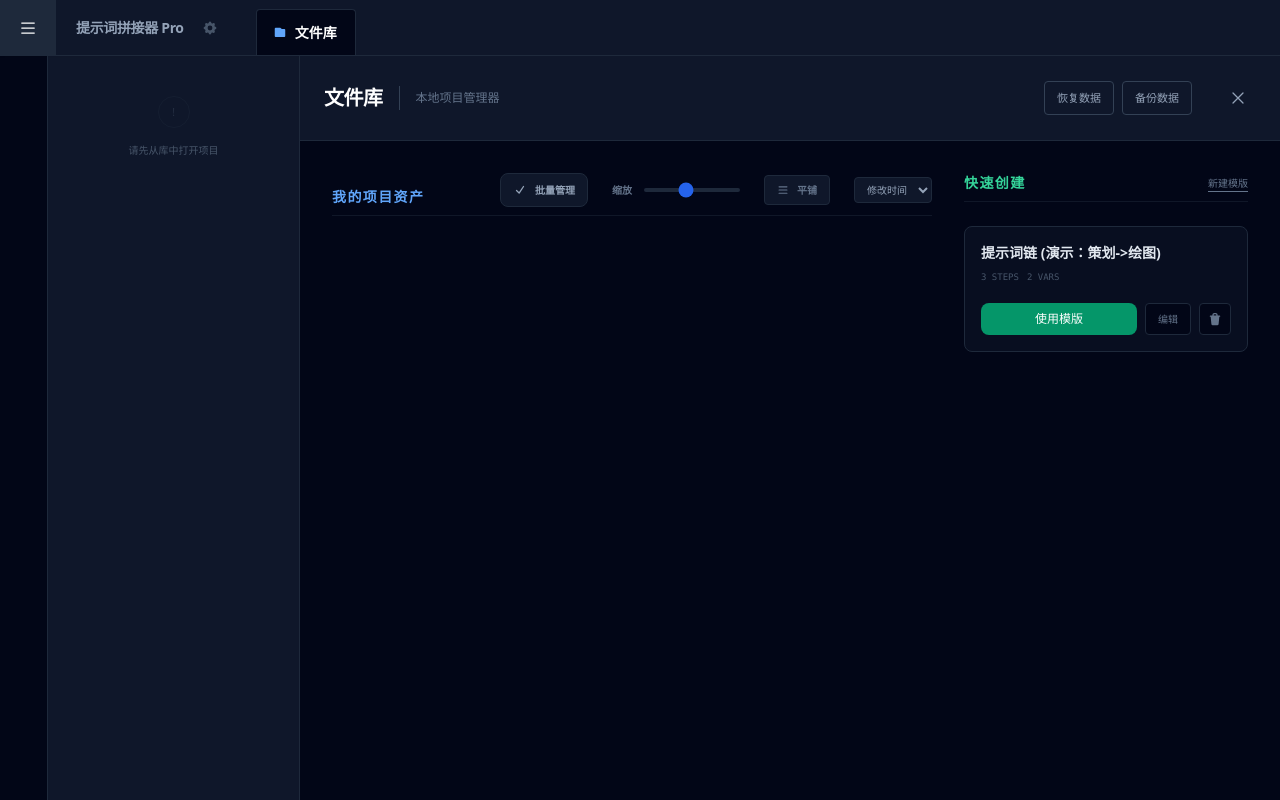
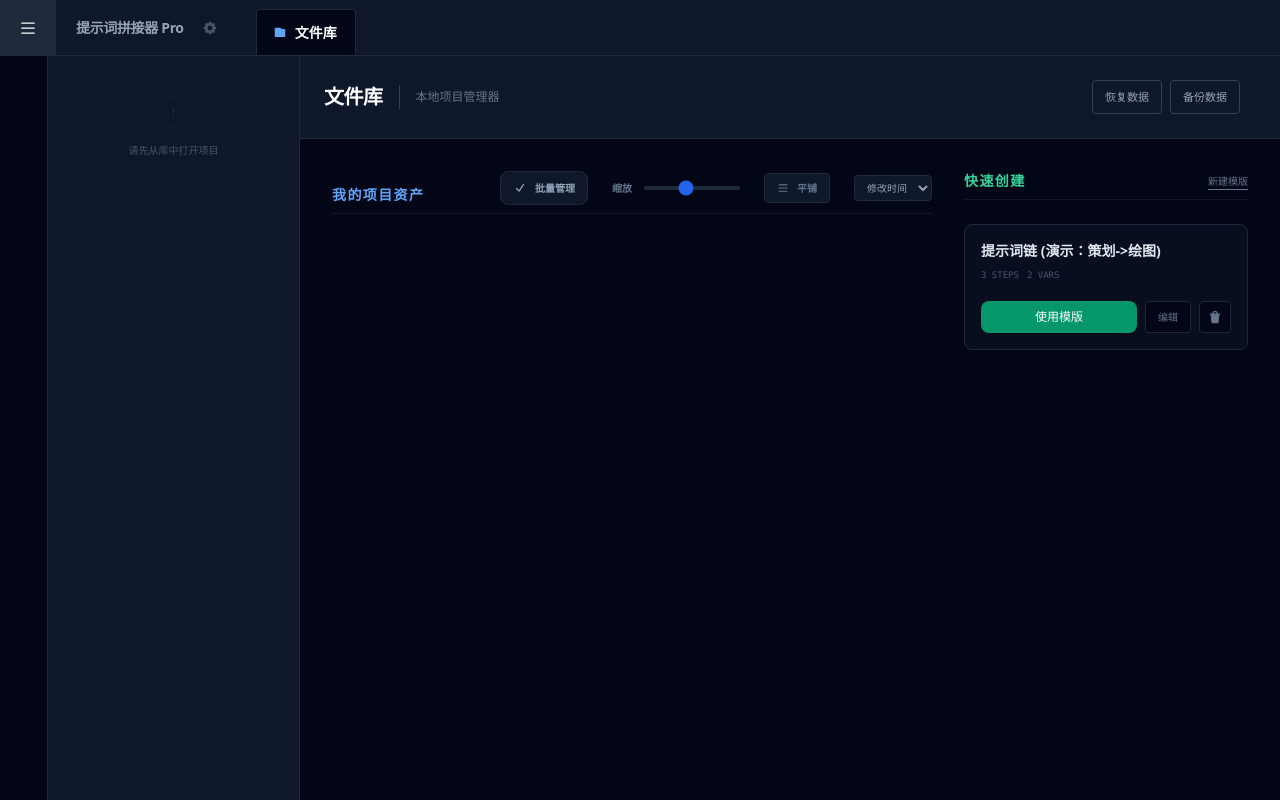
Before and after one commit to TheDarkXian/PromptWordCombiner, a React (Vite) app: page / in a window 1280 px wide. Built offline with nearby package versions, Linux system fonts and the light colour scheme.

Commit message:
删除了app.tsx的删除按钮

```diff
--- a/App.tsx
+++ b/App.tsx
@@ -247,7 +247,7 @@ const App: React.FC = () => {
                 onImportData={(p, t) => { setProjects(p); setTemplates(t); }}
                 onOpenExport={() => setIsExportModalOpen(true)}
                 onRequestAlert={openAlert}
-                onClose={() => { if(openTabIds.length > 0) setActiveTabId(openTabIds[0]); }}
+                //onClose={() => { if(openTabIds.length > 0) setActiveTabId(openTabIds[0]); }}
              />
            ) : activeProject && activeProjectTemplate ? (
              <ProjectRunner
--- a/components/FileLibrary.tsx
+++ b/components/FileLibrary.tsx
@@ -18,7 +18,6 @@ interface FileLibraryProps {
   onDeleteProject: (id: string) => void;
   onDeleteProjects: (ids: string[]) => void;
   onDeleteTemplate: (id: string) => void;
-  onClose: () => void;
   onImportData: (projects: Project[], templates: Template[]) => void;
   onOpenExport: () => void;
   onRequestAlert: (title: string, message: string) => void;
@@ -43,7 +42,6 @@ export const FileLibrary: React.FC<FileLibraryProps> = ({
   onDeleteProject,
   onDeleteProjects,
   onDeleteTemplate,
-  onClose,
   onImportData,
   onOpenExport,
   onRequestAlert
@@ -193,7 +191,7 @@ export const FileLibrary: React.FC<FileLibraryProps> = ({
             <button onClick={() => fileInputRef.current?.click()} className="text-[11px] text-slate-400 hover:text-white border border-slate-700 hover:border-slate-500 px-3 py-1.5 rounded">恢复数据</button>
             <button onClick={onOpenExport} className="text-[11px] text-slate-400 hover:text-white border border-slate-700 hover:border-slate-500 px-3 py-1.5 rounded">备份数据</button>
           </div>
-          <button onClick={onClose} className="text-slate-400 hover:text-white p-2 rounded-full hover:bg-slate-800 transition-colors"><svg xmlns="http://www.w3.org/2000/svg" fill="none" viewBox="0 0 24 24" strokeWidth={1.5} stroke="currentColor" className="w-5 h-5"><path strokeLinecap="round" strokeLinejoin="round" d="M6 18L18 6M6 6l12 12" /></svg></button>
+
         </div>
       </div>
       <div className="flex-1 overflow-y-auto p-4 md:p-8 bg-slate-950 relative pb-24">
--- a/services/ioService.ts
+++ b/services/ioService.ts
@@ -8,6 +8,7 @@
  *    npm run tauri add dialog
  *    npm run tauri add fs
  *    npm run tauri add store
+
  * 2. 在 src-tauri/capabilities/main.json 中添加权限:
  *    "permissions": [
  *      "store:allow-get", "store:allow-set", "store:allow-save",
@@ -18,6 +19,7 @@
 import { load } from "@tauri-apps/plugin-store";
 import { save, open } from "@tauri-apps/plugin-dialog";
 import { writeTextFile, readTextFile } from "@tauri-apps/plugin-fs";
+
 
 // --- 动态检测是否在 Tauri 环境中 ---
 const IS_TAURI = typeof window !== 'undefined' && (window as any).__TAURI_INTERNALS__ !== undefined;
@@ -33,6 +35,7 @@ export const ioService = {
 
   async saveToDisk(key: string, data: any): Promise<void> {
     if (IS_TAURI) {
+
       try {
         const store = await load("app_data.json");
         await store.set(key, data);
@@ -52,6 +55,7 @@ export const ioService = {
 
   async loadFromDisk<T>(key: string): Promise<T | null> {
     if (IS_TAURI) {
+
       try {
         const store = await load("app_data.json");
         const val = await store.get<T>(key);
@@ -115,6 +119,7 @@ export const ioService = {
    */
   async readFileAsText(file?: File): Promise<string> {
     if (IS_TAURI) {
+
       try {
         // 弹出打开对话框
         const path = await open({
```
